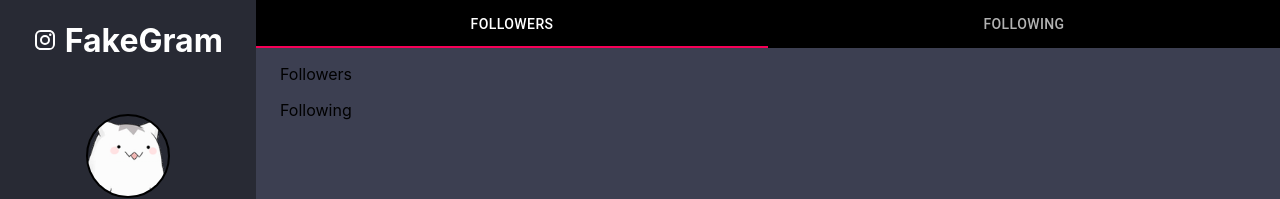
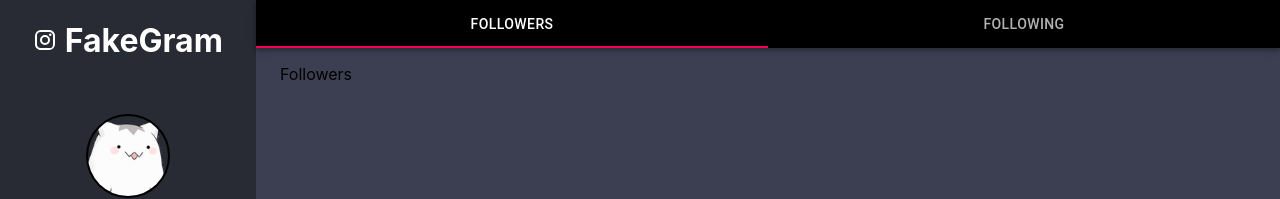
Before and after one commit to JNoris/social-media-react-app, a React (Create React App) app in the folder social-media-react-app/: page /follow in a window 1280 px wide. Shown: the top 199 px of the page. Built offline with nearby package versions, Linux system fonts and the light colour scheme.

Commit message:
removed deprecated and replaced with new

```diff
--- a/social-media-react-app/src/components/Follow/Follow.js
+++ b/social-media-react-app/src/components/Follow/Follow.js
@@ -1,34 +1,68 @@
-import React, { useState } from 'react';
+import React from 'react';
+import PropTypes from 'prop-types';
+import AppBar from '@material-ui/core/AppBar';
 import Tabs from '@material-ui/core/Tabs';
 import Tab from '@material-ui/core/Tab';
 import Followers from './Followers/Followers';
 import Following from './Following/Following';
 import { FollowWrapper } from './Follow.styles';
 
-const Follow = (props) => {
-    const [index, setIndex] = useState(0);
+function TabPanel(props) {
+    const { children, value, index, ...other } = props;
 
-    const handleChange = (event, value) => {
-        setIndex(value);
-    }
+    return (
+        <div
+            role="tabpanel"
+            hidden={value !== index}
+            id={`simple-tabpanel-${index}`}
+            aria-labelledby={`simple-tab-${index}`}
+            {...other}
+        >
+            {value === index && (
+                <div>
+                    {children}
+                </div>
+            )}
+        </div>
+    );
+}
 
-    const handleChangeIndex = ind => {
-        setIndex(ind)
+TabPanel.propTypes = {
+    children: PropTypes.node,
+    index: PropTypes.any.isRequired,
+    value: PropTypes.any.isRequired,
+};
+
+function a11yProps(index) {
+    return {
+        id: `simple-tab-${index}`,
+        'aria-controls': `simple-tabpanel-${index}`,
+    };
+}
+
+const Follow = () => {
+
+    const [value, setValue] = React.useState(0);
+
+    const handleChange = (event, newValue) => {
+        setValue(newValue);
     };
 
     return (
         <FollowWrapper>
-            <Tabs className="tabs" variant="fullWidth" value={index} onChange={handleChange}>
-                <Tab label="Followers" />
-                <Tab label="Following" />
-            </Tabs>
-            {/* <SwipeableViews index={index} onChangeIndex={handleChangeIndex}> */}
-                <Followers></Followers>
-                <Following></Following>
-            {/* </SwipeableViews> */}
+            <AppBar position="static" className="tabs">
+                <Tabs value={value} variant="fullWidth" onChange={handleChange} aria-label="follows">
+                    <Tab label="Followers" {...a11yProps(0)} />
+                    <Tab label="Following" {...a11yProps(1)} />
+                </Tabs>
+            </AppBar>
+            <TabPanel value={value} index={0}>
+                <Followers />
+            </TabPanel>
+            <TabPanel value={value} index={1}>
+                <Following />
+            </TabPanel>
         </FollowWrapper>
     );
 }
-
-
-export default Follow;
+export default Follow
--- a/social-media-react-app/src/components/Follow/Follow.styles.js
+++ b/social-media-react-app/src/components/Follow/Follow.styles.js
@@ -8,7 +8,4 @@ export const FollowWrapper = styled.div`
     span{
         color:white;
     }
-    .bar-color{
-        background-color:black;
-    }
 `;
```
